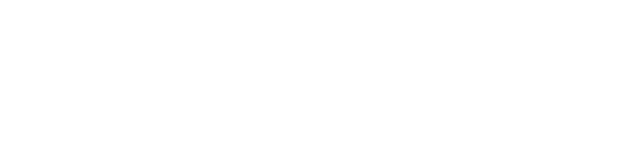
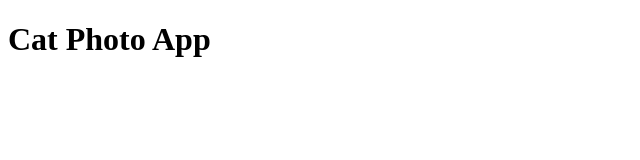
Before and after one commit to nedoratic/fcc-rwd-01-cat-photo-app, a plain HTML site: page index.html in a window 1280 px wide. Shown: the whole page, without its empty margins (0-640 px from the left). Drawn offline with Linux system fonts and the light colour scheme.

Commit message:
index.html - main elment added

```diff
--- a/index.html
+++ b/index.html
@@ -5,5 +5,9 @@
 		<meta name="viewport" content="width=device-width, initial-scale=1.0" />
 		<title>Cat Photo App</title>
 	</head>
-	<body></body>
+	<body>
+		<main>
+			<h1>Cat Photo App</h1>
+		</main>
+	</body>
 </html>
```
